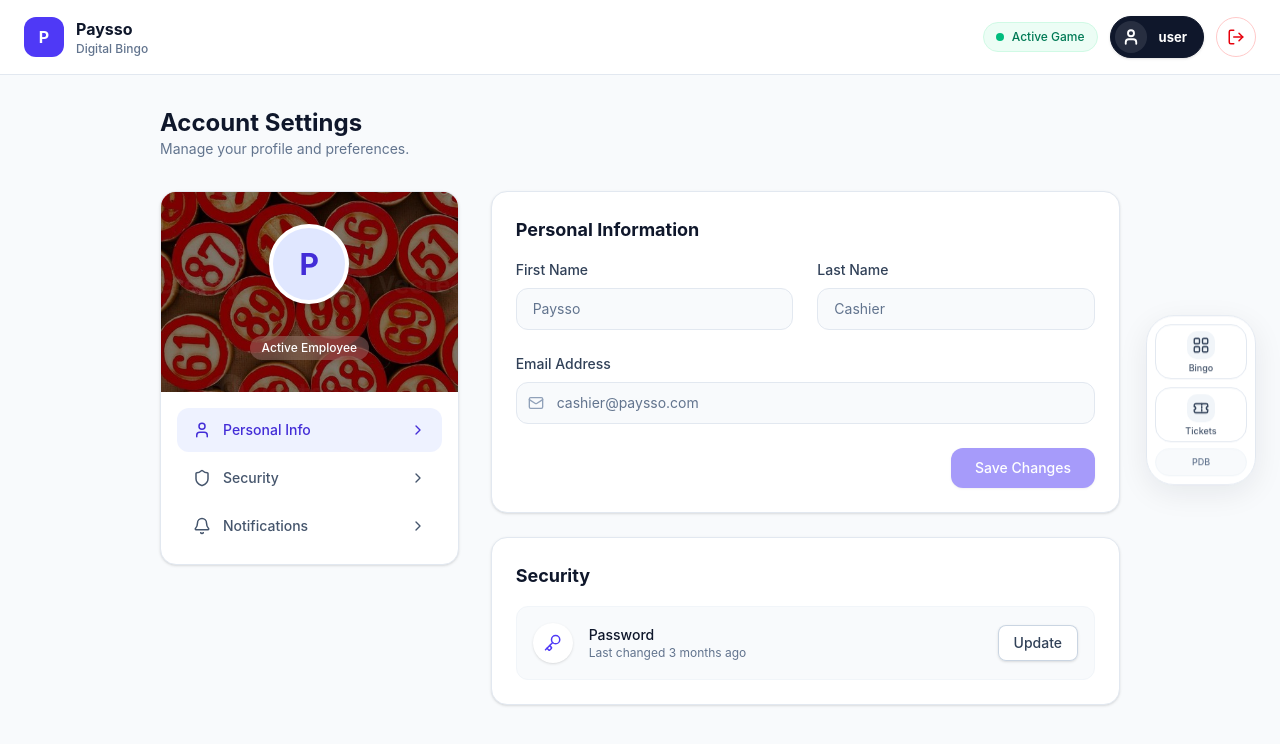
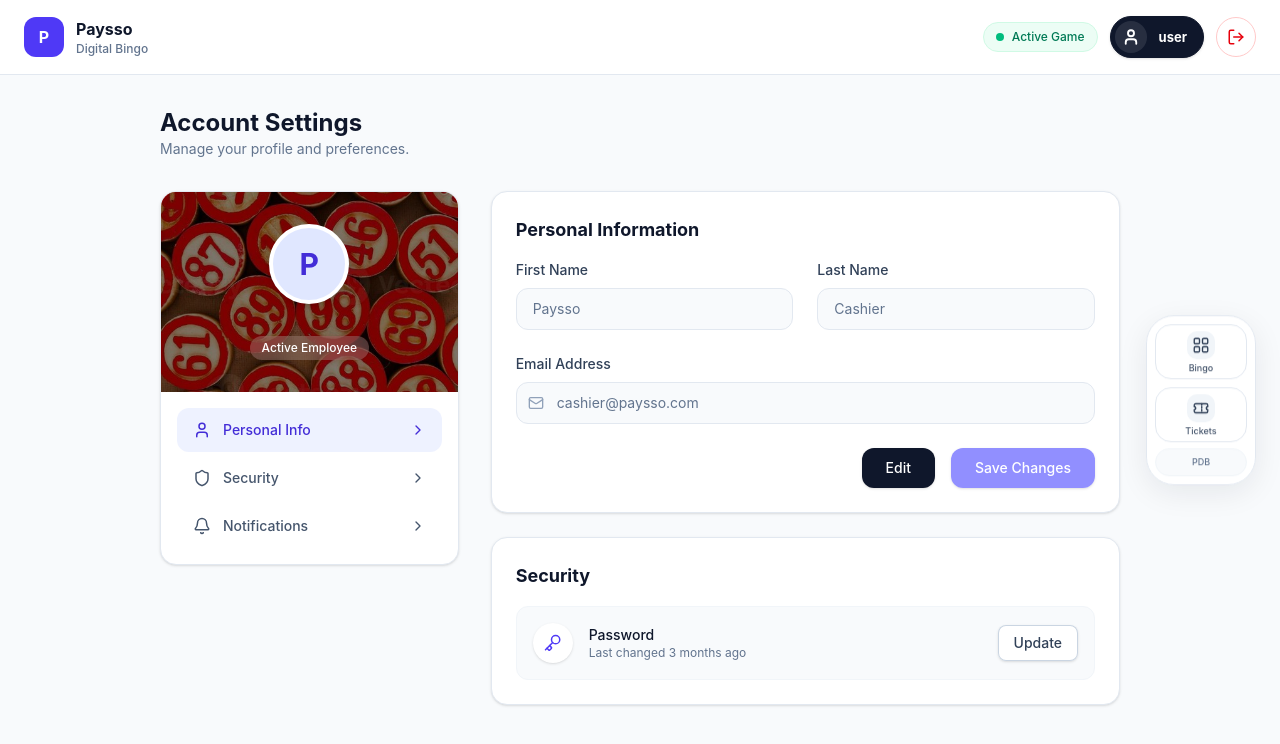
Before and after one commit to robera0/Paysso-Digital-Bingo, a React (Vite) app in the folder frontend/: page /game/account in a window 1280 px wide. Shown: the top 744 px of the page. Built offline with nearby package versions, Linux system fonts and the light colour scheme; no server answers.

Commit message:
add:edit button on account section

```diff
--- a/frontend/pages/Account.tsx
+++ b/frontend/pages/Account.tsx
@@ -1,9 +1,11 @@
+import React, { useState } from "react";
 import { User, Mail, Shield, Key, Bell, ChevronRight } from "lucide-react";
 import { useProfile } from "../src/services/api";
 const Account = () => {
   const { data: profile, isPending } = useProfile();
-
-  console.log(profile);
+  const [isEditing, setIsEditing] = useState(false);
+  const info = profile?.profile;
+  console.log(isEditing);
   return (
     <div className="mx-auto max-w-5xl px-4 py-8 sm:px-6 lg:px-8">
       {/* Page Header */}
@@ -35,11 +37,9 @@ const Account = () => {
                   P
                 </div>
                 <h2 className="mt-4 text-xl font-bold text-white">
-                  {profile?.fullName}
+                  {info?.fullName}
                 </h2>
-                <p className="text-sm text-indigo-100">
-                  {profile?.profile?.email}
-                </p>
+                <p className="text-sm text-indigo-100">{info?.email}</p>
                 <div className="mt-4 inline-block rounded-full bg-white/20 px-3 py-1 text-xs font-medium text-white backdrop-blur-md">
                   Active Employee
                 </div>
@@ -89,8 +89,8 @@ const Account = () => {
                 <input
                   type="text"
                   defaultValue="Paysso"
-                  disabled
-                  className="w-full rounded-xl border border-slate-200 bg-slate-50 px-4 py-2.5 text-sm text-slate-500 focus:border-indigo-500 focus:outline-none focus:ring-1 focus:ring-indigo-500"
+                  disabled={!isEditing}
+                  className={`w-full rounded-xl border border-slate-200 px-4 py-2.5 text-sm focus:border-indigo-500 focus:outline-none focus:ring-1 focus:ring-indigo-500 ${isEditing ? "bg-white text-slate-900" : "bg-slate-50 text-slate-500"}`}
                 />
               </div>
               <div>
@@ -100,8 +100,8 @@ const Account = () => {
                 <input
                   type="text"
                   defaultValue="Cashier"
-                  disabled
-                  className="w-full rounded-xl border border-slate-200 bg-slate-50 px-4 py-2.5 text-sm text-slate-500 focus:border-indigo-500 focus:outline-none focus:ring-1 focus:ring-indigo-500"
+                  disabled={!isEditing}
+                  className={`w-full rounded-xl border border-slate-200 px-4 py-2.5 text-sm focus:border-indigo-500 focus:outline-none focus:ring-1 focus:ring-indigo-500 ${isEditing ? "bg-white text-slate-900" : "bg-slate-50 text-slate-500"}`}
                 />
               </div>
               <div className="sm:col-span-2">
@@ -113,19 +113,29 @@ const Account = () => {
                     <Mail size={16} />
                   </div>
                   <input
+                    disabled={!isEditing}
                     type="email"
                     defaultValue="cashier@paysso.com"
-                    disabled
-                    className="w-full rounded-xl border border-slate-200 bg-slate-50 py-2.5 pl-10 pr-4 text-sm text-slate-500 focus:border-indigo-500 focus:outline-none focus:ring-1 focus:ring-indigo-500"
+                    className={`w-full rounded-xl border border-slate-200 py-2.5 pl-10 pr-4 text-sm focus:border-indigo-500 focus:outline-none focus:ring-1 focus:ring-indigo-500 ${isEditing ? "bg-white text-slate-900" : "bg-slate-50 text-slate-500"}`}
                   />
                 </div>
               </div>
             </div>
 
-            <div className="mt-6 flex justify-end">
+            <div className="mt-6 space-x-4 flex justify-end">
               <button
-                disabled
-                className="rounded-xl bg-indigo-600 px-6 py-2.5 text-sm font-medium text-white shadow-sm opacity-50 hover:bg-indigo-700 focus:outline-none focus:ring-2 focus:ring-indigo-500 focus:ring-offset-2"
+                type="button"
+                onClick={() => setIsEditing(!isEditing)}
+                className={`rounded-xl px-6 py-2.5 text-sm font-medium text-white shadow-sm focus:outline-none transition-colors ${isEditing ? "bg-slate-700 hover:bg-slate-600 active:bg-slate-800" : "bg-slate-900 hover:bg-slate-800 active:bg-slate-700"}`}
+              >
+                {isEditing ? "Cancel" : "Edit"}
+              </button>
+
+              <button
+                type="button"
+                onClick={() => setIsEditing(false)}
+                disabled={!isEditing}
+                className={`rounded-xl px-6 py-2.5 text-sm font-medium text-white shadow-sm focus:outline-none transition-colors ${isEditing ? "bg-indigo-600 hover:bg-indigo-700 active:bg-indigo-800" : "bg-indigo-500/70 text-slate-100 cursor-not-allowed"}`}
               >
                 Save Changes
               </button>
--- a/frontend/src/services/api.tsx
+++ b/frontend/src/services/api.tsx
@@ -126,11 +126,13 @@ export const usePurchaseTicket = () => {
 export type UserRole = "user" | "admin";
 
 export interface User {
-  email: string;
-  phone: string;
-  fullName: string;
-  username: string;
-  role: UserRole;
+  profile: {
+    email: string;
+    phone: string;
+    fullName: string;
+    username: string;
+    role: UserRole;
+  };
 }
 
 const fetchProfile = async (): Promise<User> => {
```
